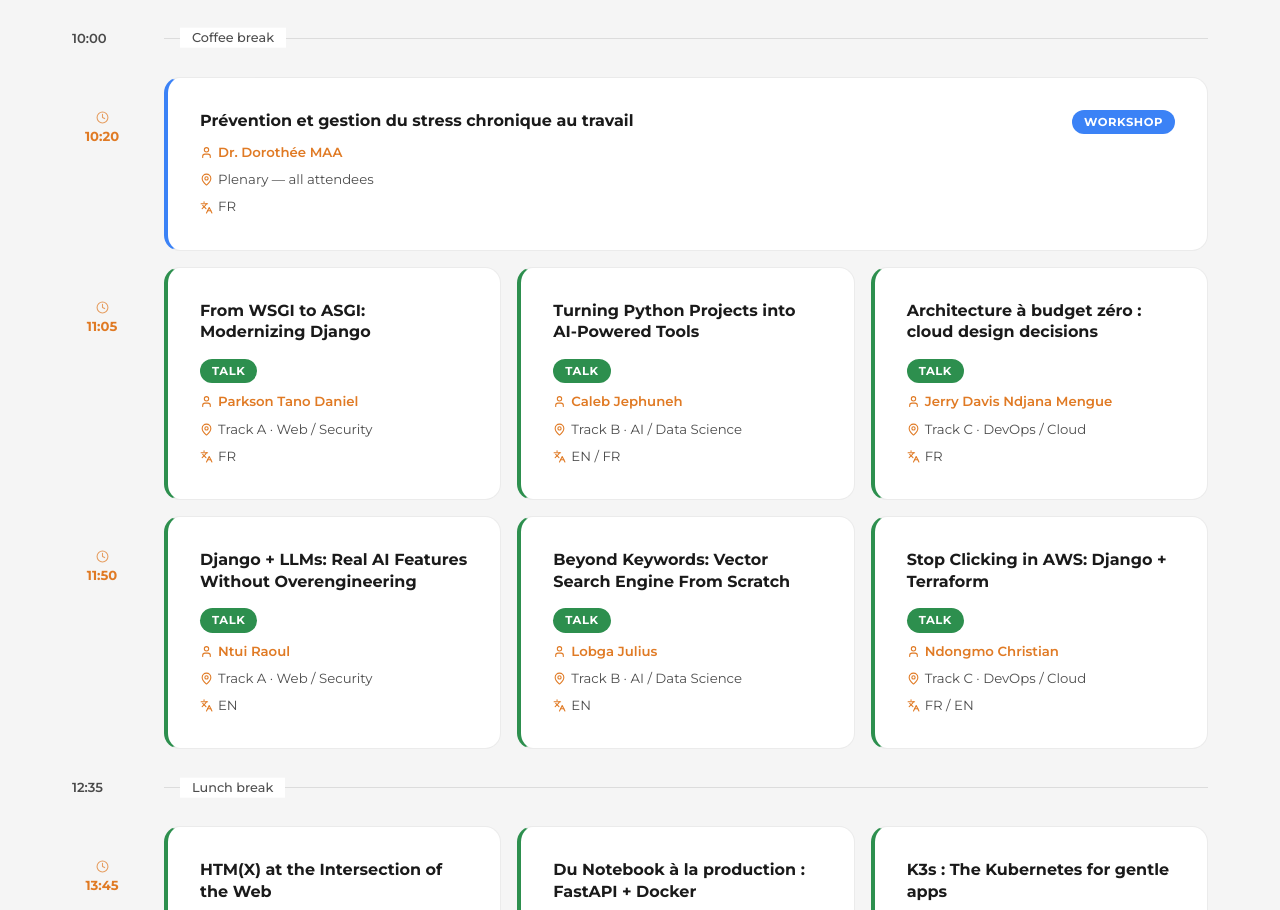
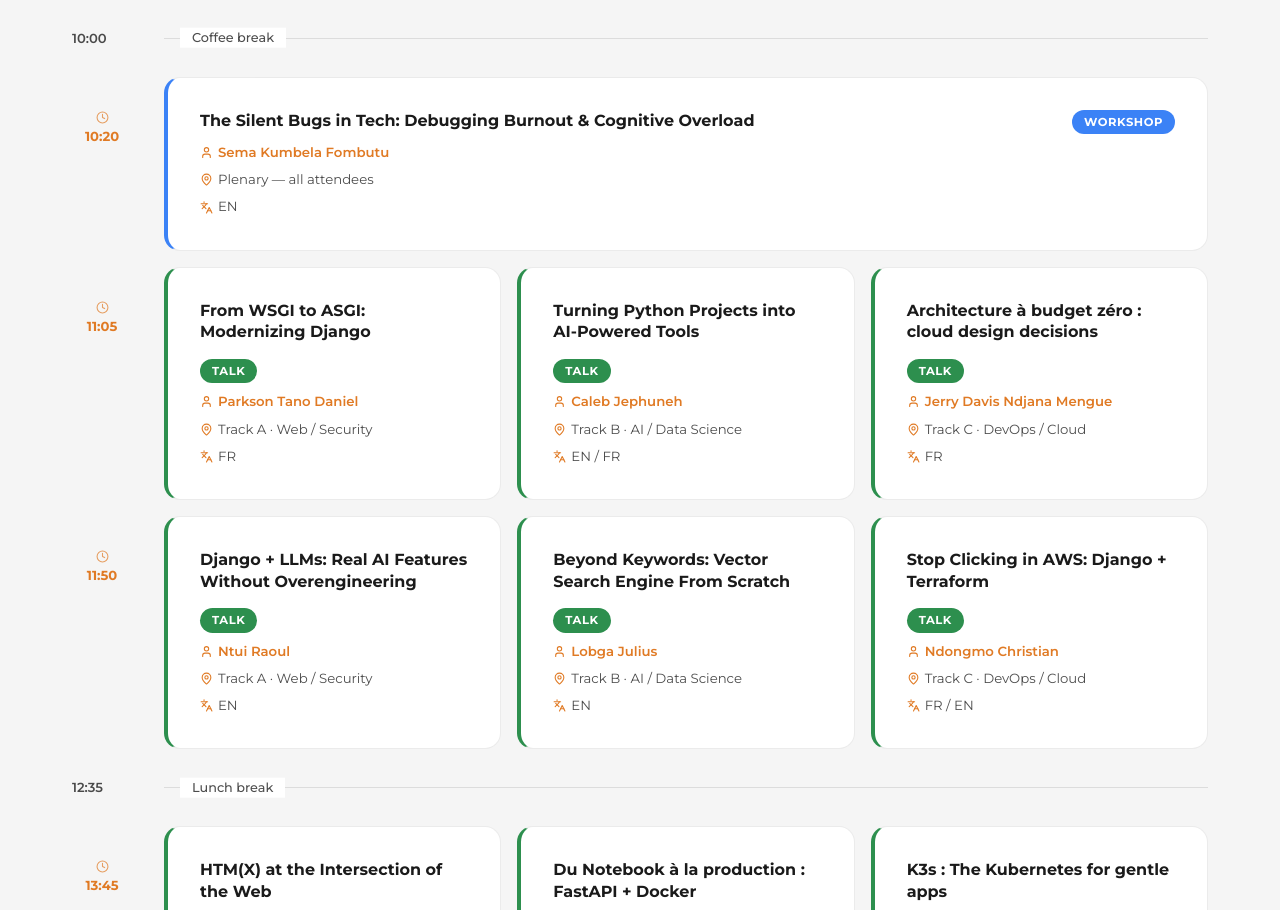
Before and after one commit to pythoncameroon/PyCon_Cameroon_2026, a React (Vite) app: page /en/agenda in a window 1280 px wide. Shown: the part 911-1821 px from the top of the page. Built offline with nearby package versions, Linux system fonts and the light colour scheme.

Commit message:
feat: update workshop titles and speakers for improved clarity
Signed-off-by: Steve Yonkeu <yokwejuste@yahoo.com>

```diff
--- a/src/data/agenda.js
+++ b/src/data/agenda.js
@@ -9,7 +9,7 @@ export const agenda = {
         { time: '08:30', title: 'Registration & Welcome Coffee', type: 'break', room: '' },
         { time: '09:00', title: 'Opening + Keynote 1', type: 'keynote', room: 'Plenary — all attendees', lang: 'enfr' },
         { time: '10:00', title: 'Coffee break', type: 'break', room: '' },
-        { time: '10:20', title: 'Prévention et gestion du stress chronique au travail', type: 'workshop', room: 'Plenary — all attendees', speaker: 'Dr. Dorothée MAA', lang: 'fr' },
+        { time: '10:20', title: 'The Silent Bugs in Tech: Debugging Burnout & Cognitive Overload', type: 'workshop', room: 'Plenary — all attendees', speaker: 'Sema Kumbela Fombutu', lang: 'en' },
         { time: '11:05', title: 'From WSGI to ASGI: Modernizing Django', type: 'talk', room: 'Track A', track: 'Web / Security', speaker: 'Parkson Tano Daniel', lang: 'fr' },
         { time: '11:05', title: 'Turning Python Projects into AI-Powered Tools', type: 'talk', room: 'Track B', track: 'AI / Data Science', speaker: 'Caleb Jephuneh', lang: 'enfr' },
         { time: '11:05', title: 'Architecture à budget zéro : cloud design decisions', type: 'talk', room: 'Track C', track: 'DevOps / Cloud', speaker: 'Jerry Davis Ndjana Mengue', lang: 'fr' },
@@ -64,7 +64,7 @@ export const agenda = {
         { time: '13:45', title: 'Authentification 2FA : TOTP avec Django', type: 'talk', room: 'Track C', track: 'Web / Community', speaker: 'Jean Marc Wogue', lang: 'fr' },
         { time: '14:30', title: 'AutoXAI : Diagnostic automobile intelligent avec Python', type: 'talk', room: 'Track A', track: 'Python / Security', speaker: 'Marcela Djoukouo Talotsing', lang: 'fr' },
         { time: '14:30', title: 'AI-Powered Smart Agriculture: Greenhouse & Poultry Systems', type: 'talk', room: 'Track B', track: 'AI / Data Science', speaker: 'Ayuk Princelen Tanyi', lang: 'en' },
-        { time: '15:15', title: 'The Silent Bugs in Tech: Debugging Burnout & Cognitive Overload', type: 'workshop', room: 'Plenary — all attendees', speaker: 'Sema Kumbela Fombutu', lang: 'en' },
+        { time: '15:15', title: 'Prévention et gestion du stress chronique au travail', type: 'workshop', room: 'Plenary — all attendees', speaker: 'Dr. Dorothée MAA', lang: 'fr' },
         { time: '15:30', title: 'Coffee break', type: 'break', room: '' },
         { time: '15:45', title: 'Lightning talks — open floor (5-min slots, all attendees welcome)', type: 'lightning', room: 'Plenary', lang: 'enfr' },
         { time: '16:15', title: 'Closing ceremony + community games — awards, photos, networking', type: 'social', room: '' },
```
